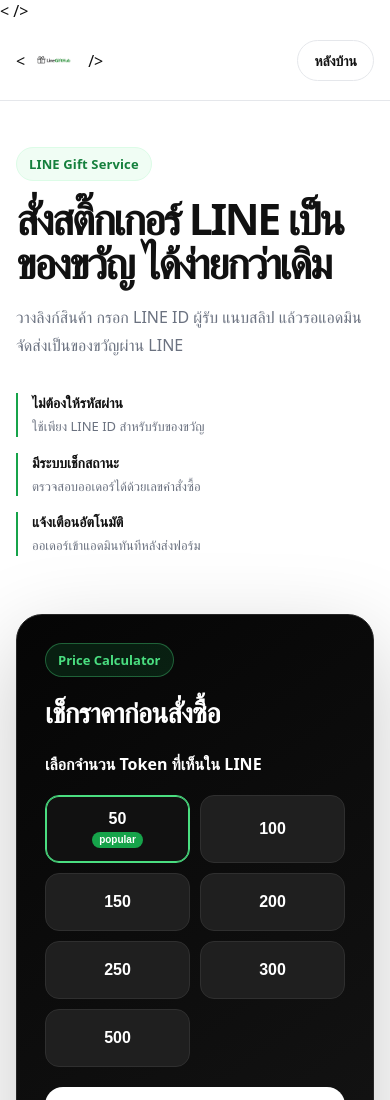
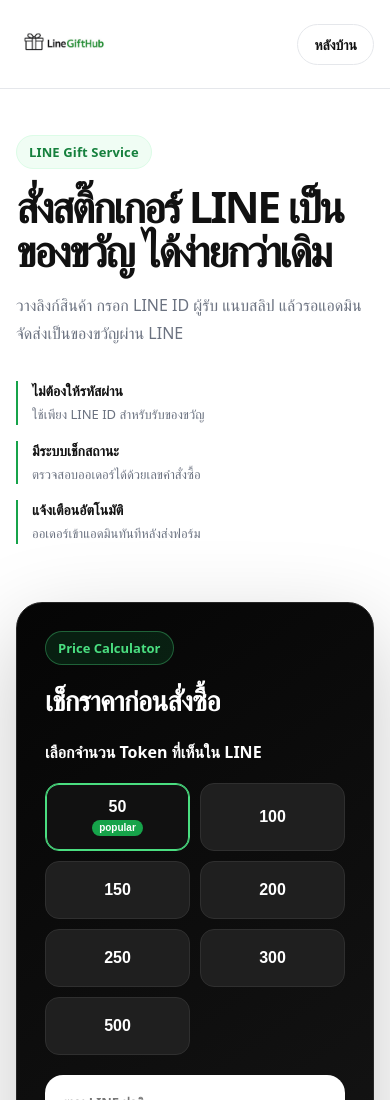
Before and after one commit to kirakanya/sticker-gift-shop, a website: page public/index.html in a window 390 px wide. Shown: the top 1100 px of the page. Drawn offline with Linux system fonts and the light colour scheme.

Commit message:
add GiftHub logo

```diff
--- a/public/index.html
+++ b/public/index.html
@@ -4,7 +4,7 @@
   <meta charset="UTF-8" />
   <meta name="viewport" content="width=device-width, initial-scale=1.0" />
   <title>GiftHub | ส่งของขวัญ LINE ราคาประหยัด</title>
-  <<link rel="icon" type="image/jpeg" href="/assets/logo.jpg" /> />
+  <link rel="icon" type="image/png" href="/assets/logo.png" />
   <link rel="stylesheet" href="/style.css" />
 </head>
 
@@ -12,7 +12,7 @@
   <header class="site-header">
     <nav class="navbar">
       <a href="/" class="brand">
-        <<img src="/assets/logo.jpg" alt="GiftHub" class="logo-img" /> />
+        <img src="/assets/logo.png" alt="GiftHub" class="logo-img" />
       </a>
 
       <div class="nav-center">
--- a/public/style.css
+++ b/public/style.css
@@ -43,10 +43,10 @@
 .navbar {
   width: min(1180px, calc(100% - 32px));
   margin: 0 auto;
-  height: 82px;
-  display: flex;
+  height: 92px;
+  display: grid;
+  grid-template-columns: 240px 1fr 120px;
   align-items: center;
-  justify-content: space-between;
   gap: 18px;
 }
 
@@ -54,13 +54,15 @@
   display: flex;
   align-items: center;
   text-decoration: none;
-  min-width: 190px;
+  width: fit-content;
 }
 
 .logo-img {
-  height: 54px;
+  height: 72px;
   width: auto;
+  max-width: 230px;
   display: block;
+  object-fit: contain;
 }
 
 .nav-center {
@@ -82,6 +84,7 @@
 }
 
 .admin-link {
+  justify-self: end;
   text-decoration: none;
   border: 1px solid var(--line);
   background: #fff;
@@ -585,7 +588,7 @@
   .navbar {
     height: auto;
     padding: 18px 0;
-    align-items: flex-start;
+    grid-template-columns: 1fr auto;
   }
 
   .nav-center {
@@ -593,7 +596,8 @@
   }
 
   .logo-img {
-    height: 42px;
+    height: 52px;
+    max-width: 190px;
   }
 
   .hero {
```
Also changed, not shown: public/assets/logo.jpg (deleted), public/assets/logo.png (added).
